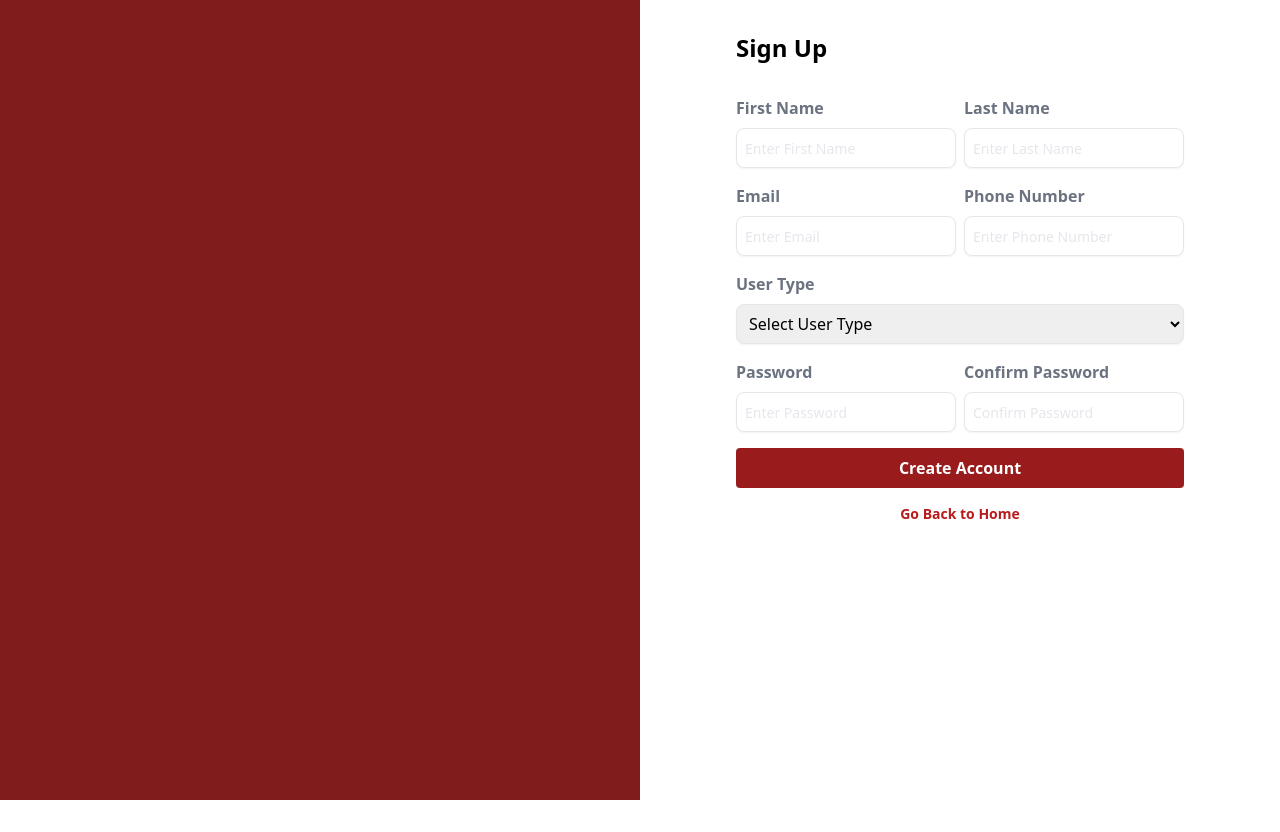
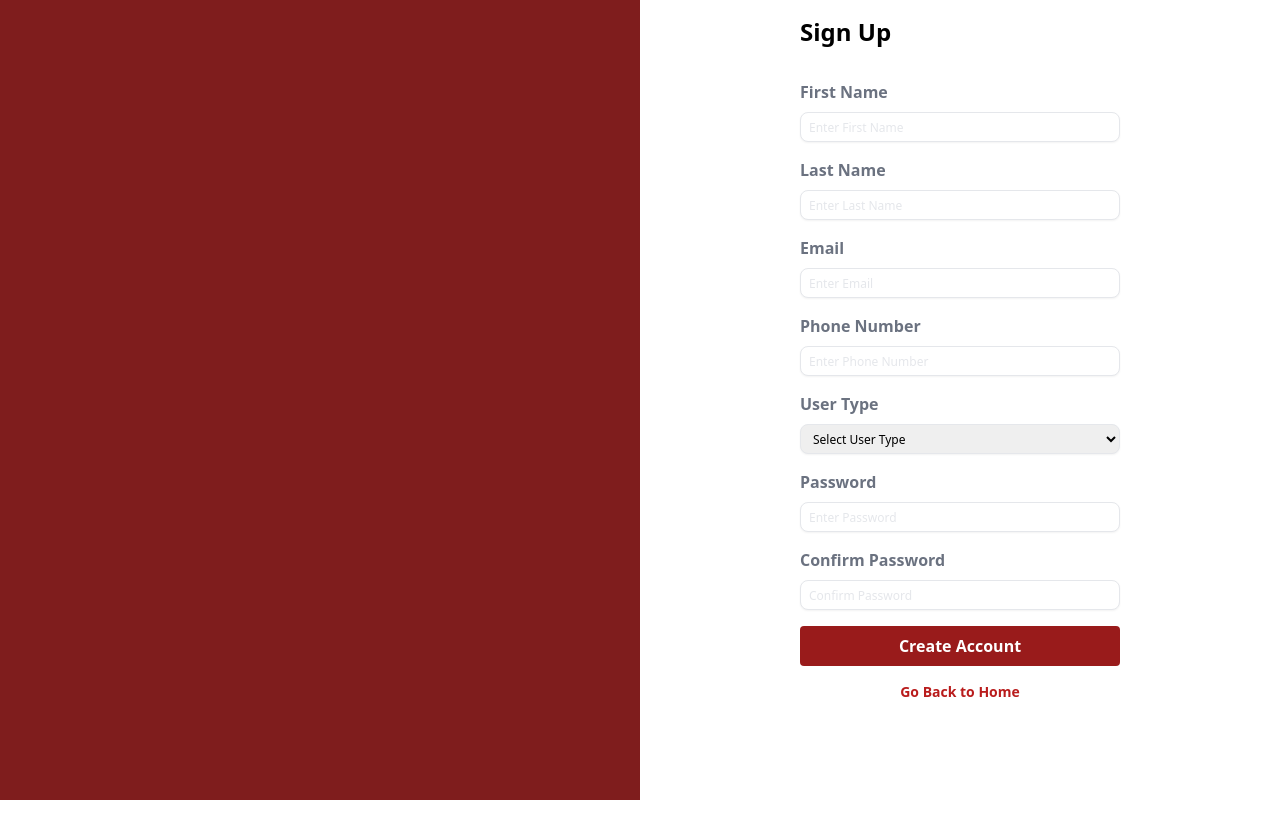
Before and after one commit to udonte/grimmerce-project, a React (Vite) app: page /signup in a window 1280 px wide. After the commit the page ends 800 px from the top, so only its background shows below. Built offline with nearby package versions, Linux system fonts and the light colour scheme.

Commit message:
added new corrections

```diff
--- a/src/pages/Dashboard.jsx
+++ b/src/pages/Dashboard.jsx
@@ -74,7 +74,7 @@ const Dashboard = () => {
           <div className=" px-2 md:px-8 md:py-4 w-full flex items-center justify-between gap-4">
             <div className="flex items-center justify-between w-full gap-2 py-2 md:py-0">
               <div
-                className="flex items-center justify-center bg-white w-[200px] text-red-900 font-bold"
+                className="flex items-center justify-center bg-white w-fit text-red-900 font-bold cursor-pointer"
                 onClick={() => navigate("/")}
               >
                 Grimmerce
--- a/src/pages/Home.jsx
+++ b/src/pages/Home.jsx
@@ -45,7 +45,7 @@ const Home = () => {
         <div className="flex items-center bg-red-900">
           <div className="px-2 md:px-8 md:py-4 w-full flex items-center justify-between gap-4">
             <div className="flex items-center justify-between w-full gap-2 py-2 md:py-0">
-              <div className="flex items-center justify-center bg-white w-fit text-red-900 font-bold px-2 h-full">
+              <div className="flex items-center justify-center bg-white w-fit text-red-900 font-bold px-2 cursor-pointer">
                 Grimmerce
               </div>
               <div className="flex items-center bg-white rounded-md py-1 px-2 md:py-2 md:px-8 lg:w-[50%] w-full">
@@ -58,13 +58,6 @@ const Home = () => {
               </div>
               {/* large screen sign up */}
               <div className="hidden lg:flex items-center justify-end text-white gap-8">
-                <div
-                  className="flex items-center gap-1 cursor-pointer"
-                  onClick={() => navigate("/signup")}
-                >
-                  <FaRegUser color="#fff" size={15} />
-                  <p>Signup</p>
-                </div>
                 {isLogged ? (
                   <div
                     className="flex items-center gap-1 cursor-pointer"
@@ -74,12 +67,21 @@ const Home = () => {
                     <p>Logout</p>
                   </div>
                 ) : (
+                  <div className="flex items-center gap-8">
                     <div
                       className="flex items-end gap-1 cursor-pointer"
                       onClick={() => navigate("/login")}
                     >
                       <FaSignInAlt color="#fff" size={20} />
                       <p>Login</p>
+                    </div>
+                    <div
+                      className="flex items-center gap-1 cursor-pointer"
+                      onClick={() => navigate("/signup")}
+                    >
+                      <FaRegUser color="#fff" size={15} />
+                      <p>Signup</p>
+                    </div>
                   </div>
                 )}
               </div>
--- a/src/pages/SignUp.jsx
+++ b/src/pages/SignUp.jsx
@@ -40,50 +40,46 @@ const SignUp = () => {
   return (
     <div className=" h-screen flex">
       <div className="hidden md:block md:w-1/2 bg-red-900 h-full"></div>
-      <div className="w-full md:w-1/2 flex items-start justify-center md:px-0 h-full my-8 px-2">
+      <div className="w-full md:w-1/2 flex items-start justify-center md:px-0 h-full px-2">
         <form
           onSubmit={handleSubmit(onSubmit)}
-          className="w-full md:w-[70%] h-full"
+          className="w-full md:w-[50%] h-full py-4"
         >
           <p className="text-2xl font-bold mb-8">Sign Up</p>
-          <div className=" block md:flex md:items-center md:gap-2">
+
           {/* First Name */}
           <div className="mb-2 w-full">
             <label className="text-gray-500 font-bold">First Name</label>
             <input
-                className="h-[40px] outline-none w-full border-[1px] focus:border-red-700 rounded-lg shadow-sm my-2 py-1 px-2 placeholder:text-sm placeholder:text-gray-200"
+              className="h-[30px] outline-none w-full border-[1px] focus:border-red-700 rounded-lg shadow-sm my-2 py-1 px-2 text-xs placeholder:text-xs placeholder:text-gray-200"
               placeholder="Enter First Name"
               type="text"
               {...register("firstName", {
                 required: "A first name is required",
               })}
             />
-              <p className="text-red-500 text-xs">
-                {errors.first_name?.message}
-              </p>
+            <p className="text-red-500 text-xs">{errors.first_name?.message}</p>
           </div>
+
           {/* Last Name */}
           <div className="mb-2 w-full">
             <label className="text-gray-500 font-bold">Last Name</label>
             <input
-                className="h-[40px] outline-none w-full border-[1px] focus:border-red-700 rounded-lg shadow-sm my-2 py-1 px-2 placeholder:text-sm placeholder:text-gray-200"
+              className="h-[30px] outline-none w-full border-[1px] focus:border-red-700 rounded-lg shadow-sm my-2 py-1 px-2 text-xs placeholder:text-xs placeholder:text-gray-200"
               placeholder="Enter Last Name"
               type="text"
               {...register("lastName", {
                 required: "A last name is required",
               })}
             />
-              <p className="text-red-500 text-xs">
-                {errors.last_name?.message}
-              </p>
+            <p className="text-red-500 text-xs">{errors.last_name?.message}</p>
           </div>
-          </div>
-          <div className="block md:flex md:items-center md:gap-2">
+
           {/* Email */}
           <div className="mb-2 w-full">
             <label className="text-gray-500 font-bold">Email</label>
             <input
-                className="h-[40px] outline-none w-full border-[1px] focus:border-red-700 rounded-lg shadow-sm my-2 py-1 px-2 placeholder:text-sm placeholder:text-gray-200"
+              className="h-[30px] outline-none w-full border-[1px] focus:border-red-700 rounded-lg shadow-sm my-2 py-1 px-2 text-xs placeholder:text-xs placeholder:text-gray-200"
               placeholder="Enter Email"
               type="email"
               {...register("email", {
@@ -96,11 +92,12 @@ const SignUp = () => {
             />
             <p className="text-red-500 text-xs">{errors.email?.message}</p>
           </div>
+
           {/* Phone Number */}
           <div className="mb-2 w-full">
             <label className="text-gray-500 font-bold">Phone Number</label>
             <input
-                className="h-[40px] outline-none w-full border-[1px] focus:border-red-700 rounded-lg shadow-sm my-2 py-1 px-2 placeholder:text-sm placeholder:text-gray-200"
+              className="h-[30px] outline-none w-full border-[1px] focus:border-red-700 rounded-lg shadow-sm my-2 py-1 px-2 text-xs placeholder:text-xs placeholder:text-gray-200"
               placeholder="Enter Phone Number"
               type="tel"
               {...register("phoneNumber", {
@@ -111,12 +108,12 @@ const SignUp = () => {
               {errors.phone_number?.message}
             </p>
           </div>
-          </div>
+
           {/* User Type */}
           <div className="mb-2 w-full">
             <label className="text-gray-500 font-bold">User Type</label>
             <select
-              className="h-[40px] outline-none w-full border-[1px] focus:border-red-700 rounded-lg shadow-sm my-2 py-1 px-2 placeholder:text-sm placeholder:text-gray-200"
+              className="h-[30px] outline-none w-full border-[1px] focus:border-red-700 rounded-lg shadow-sm my-2 py-1 px-2 text-xs placeholder:text-xs placeholder:text-gray-200"
               {...register("userType", {
                 required: "User Type is required",
               })}
@@ -127,12 +124,12 @@ const SignUp = () => {
             </select>
             <p className="text-red-500 text-xs">{errors.user_type?.message}</p>
           </div>
-          <div className="block md:flex md:items-center md:gap-2">
+
           {/* Password */}
           <div className="mb-2 w-full">
             <label className="text-gray-500 font-bold">Password</label>
             <input
-                className="h-[40px] outline-none w-full border-[1px] focus:border-red-700 rounded-lg shadow-sm my-2 py-1 px-2 placeholder:text-sm placeholder:text-gray-200"
+              className="h-[30px] outline-none w-full border-[1px] focus:border-red-700 rounded-lg shadow-sm my-2 py-1 px-2 text-xs placeholder:text-xs placeholder:text-gray-200"
               placeholder="Enter Password"
               type="password"
               {...register("password", {
@@ -145,13 +142,12 @@ const SignUp = () => {
             />
             <p className="text-red-500 text-xs">{errors.password?.message}</p>
           </div>
+
           {/* Confirm Password */}
           <div className="mb-2 w-full">
-              <label className="text-gray-500 font-bold">
-                Confirm Password
-              </label>
+            <label className="text-gray-500 font-bold">Confirm Password</label>
             <input
-                className="h-[40px] outline-none w-full border-[1px] focus:border-red-700 rounded-lg shadow-sm my-2 py-1 px-2 placeholder:text-sm placeholder:text-gray-200"
+              className="h-[30px] outline-none w-full border-[1px] focus:border-red-700 rounded-lg shadow-sm my-2 py-1 px-2 text-xs placeholder:text-xs placeholder:text-gray-200"
               placeholder="Confirm Password"
               type="password"
               {...register("confirmPassword", {
@@ -164,13 +160,14 @@ const SignUp = () => {
               {errors.confirm_password?.message}
             </p>
           </div>
-          </div>
+
           {/* Submit Button */}
           <div className="w-full text-center">
             <Button type="submit">
               {isLoading ? <Spinner /> : "Create Account"}
             </Button>
           </div>
+
           <div
             className="text-red-700 cursor-pointer font-bold text-sm text-center mt-4"
             onClick={() => navigate("/")}
```
Lines whose indentation alone changed are shown as unchanged.
